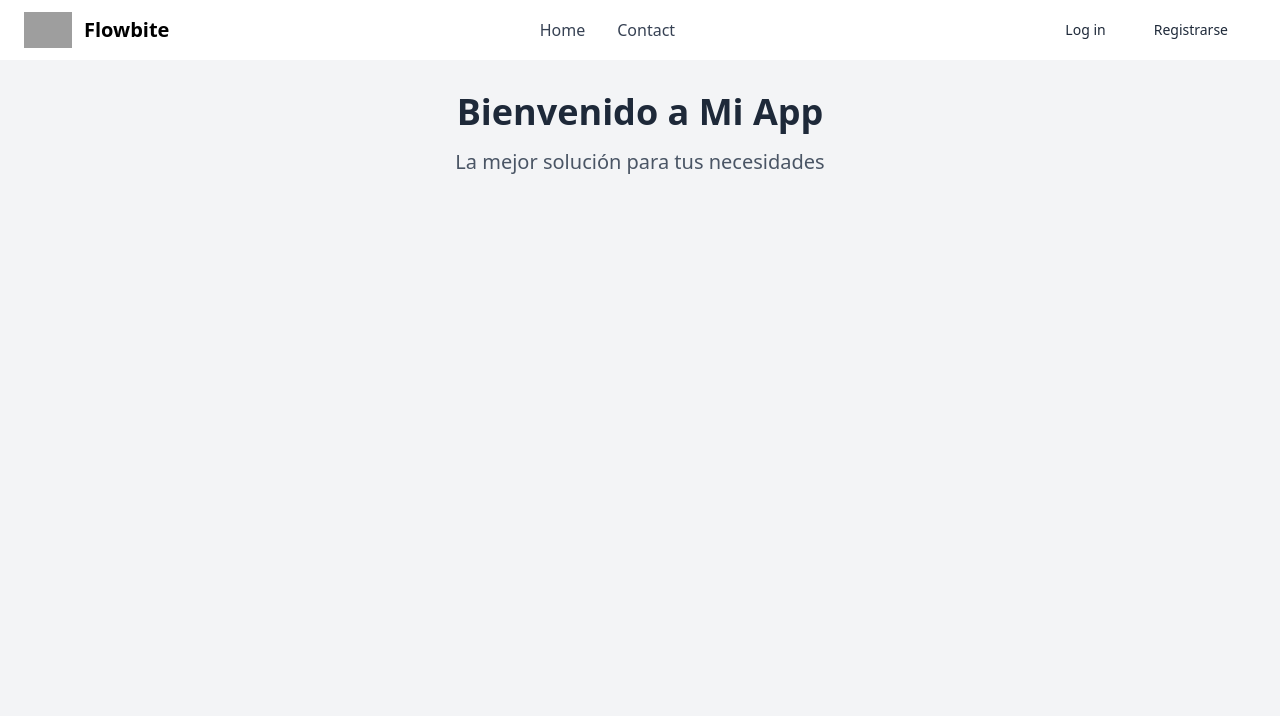
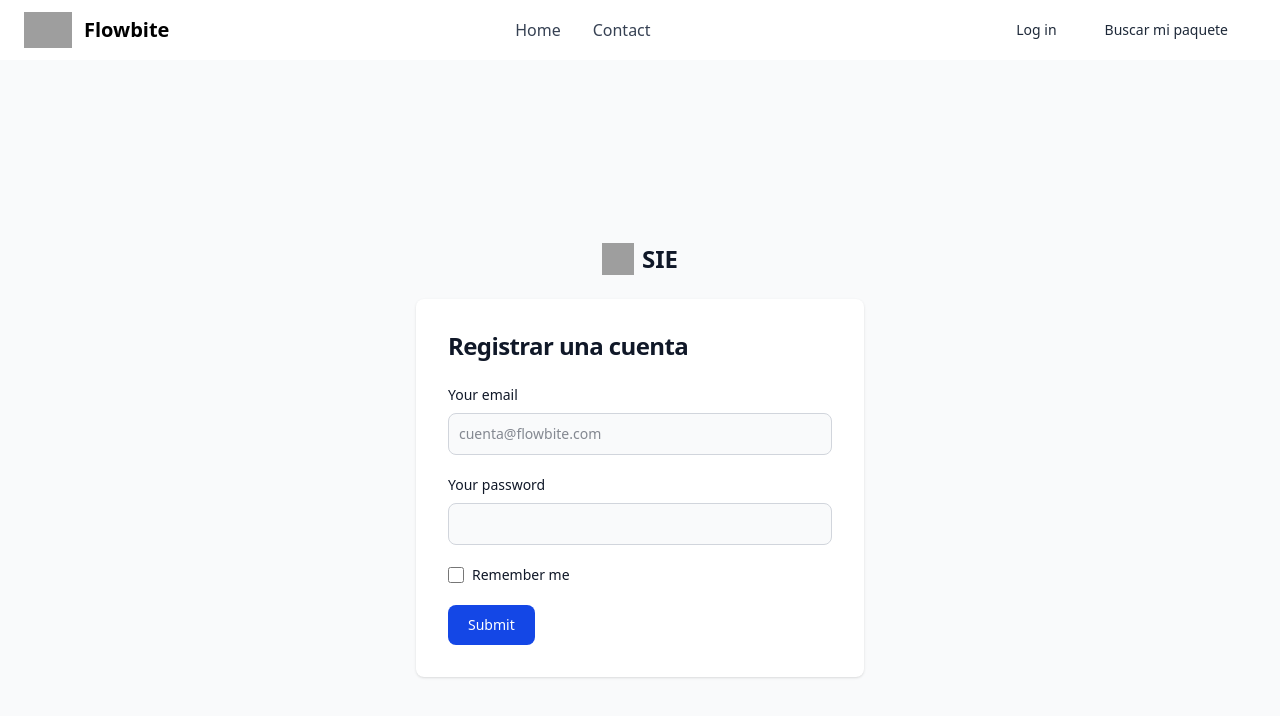
Before and after one commit to Pinto324/sie-ayd-frontend, an Angular app: page /register in a window 1280 px wide. Before the commit this address led to /. Shown: the top 716 px of the page. Built offline with nearby package versions, Linux system fonts and the light colour scheme; grey boxes are pictures that could not be loaded.

Commit message:
Feat: input structure
-se creo el componente input.
-Se cambiaron los inputs de login
-se cambió el register por rastreo de paquetes en la navbar

```diff
--- a/src/app/app.routes.ts
+++ b/src/app/app.routes.ts
@@ -1,7 +1,7 @@
 import { Routes } from '@angular/router';
 import { Inicio } from './views/inicio/inicio';
 import { Login } from './components/features/auth/login/login'; // Asegúrate de importar tu componente de login
-
+import { Register } from './components/features/auth/register/register';
 export const routes: Routes = [
   // Ruta para la página de inicio, que muestra el componente InicioComponent
   { path: '', component: Inicio },
@@ -9,6 +9,8 @@ export const routes: Routes = [
   // Ruta para el login, que muestra el componente LoginComponent
   { path: 'login', component: Login },
 
+  { path: 'register', component: Register },
+
   // Opcional: una ruta comodín para cualquier otra URL no reconocida
   { path: '**', redirectTo: '' }
 ];
--- a/src/app/components/features/auth/login/login.html
+++ b/src/app/components/features/auth/login/login.html
@@ -2,21 +2,26 @@
   <div class="flex flex-col items-center justify-center px-6 py-8 mx-auto md:h-screen lg:py-0">
       <a href="#" class="flex items-center mb-6 text-2xl font-semibold text-gray-900 dark:text-white">
           <img class="w-8 h-8 mr-2" src="https://flowbite.s3.amazonaws.com/blocks/marketing-ui/logo.svg" alt="logo">
-          Flowbite
+          SIE
       </a>
       <div class="w-full bg-white rounded-lg shadow dark:border md:mt-0 sm:max-w-md xl:p-0 dark:bg-gray-800 dark:border-gray-700">
-          <div class="p-6 space-y-4 md:space-y-6 sm:p-8">
+          <div class="p-2 space-y-4 md:space-y-6 sm:p-8">
               <h1 class="text-xl font-bold leading-tight tracking-tight text-gray-900 md:text-2xl dark:text-white">
                   Iniciar sesión en tu cuenta
               </h1>
               <form class="space-y-4 md:space-y-6" action="#">
                   <div>
-                      <label for="email" class="block mb-2 text-sm font-medium text-gray-900 dark:text-white">Correo</label>
-                      <input type="email" name="email" id="email" class="bg-gray-50 border border-gray-300 text-gray-900 rounded-lg focus:ring-primary-600 focus:border-primary-600 block w-full p-2.5 dark:bg-gray-700 dark:border-gray-600 dark:placeholder-gray-400 dark:text-white dark:focus:ring-blue-500 dark:focus:border-blue-500" placeholder="name@company.com" required="">
+                   <app-input label="Correo electrónico" type="email" [control]="emailControl"
+                        placeholder="tu@email.com"
+                        [error]="getEmailError()">
+                    </app-input>
                   </div>
                   <div>
-                      <label for="password" class="block mb-2 text-sm font-medium text-gray-900 dark:text-white">Constraseña</label>
-                      <input type="password" name="password" id="password" placeholder="••••••••" class="bg-gray-50 border border-gray-300 text-gray-900 rounded-lg focus:ring-primary-600 focus:border-primary-600 block w-full p-2.5 dark:bg-gray-700 dark:border-gray-600 dark:placeholder-gray-400 dark:text-white dark:focus:ring-blue-500 dark:focus:border-blue-500" required="">
+                    <app-input label="Contraseña" type="password" [control]="passwordControl"
+                        placeholder="••••••"
+                        [required]="true"
+                        [error]="getPasswordError()">
+                    </app-input>
                   </div>
                   <div class="flex items-center justify-between">
                       <a href="#" class="text-sm font-medium text-primary-600 hover:underline dark:text-white">Olvidaste tu contraseña?</a>
@@ -30,7 +35,7 @@
                     </app-button>
                     </div>
                   <p class="text-sm font-light text-gray-500 dark:text-gray-400">
-                      Don’t have an account yet? <a href="#" class="font-medium text-primary-600 hover:underline dark:text-primary-500">Sign up</a>
+                      No tienes cuenta aún? <a href="/register" class="font-medium text-primary-600 hover:underline dark:text-primary-500">Registrarse</a>
                   </p>
               </form>
           </div>
--- a/src/app/components/features/auth/login/login.ts
+++ b/src/app/components/features/auth/login/login.ts
@@ -1,20 +1,20 @@
 import { Component, Output, EventEmitter } from '@angular/core';
-import { FormBuilder, FormGroup, Validators } from '@angular/forms';
+import { FormBuilder, FormGroup, Validators, FormControl, ReactiveFormsModule } from '@angular/forms';
 import { CommonModule } from '@angular/common';
-import { ReactiveFormsModule } from '@angular/forms';
 import { ButtonComponent } from '../../../shared/button/button';
+import { InputComponent } from '../../../shared/input/input';
 @Component({
   selector: 'app-login',
   standalone: true,
-  imports: [CommonModule, ButtonComponent, ReactiveFormsModule],
+  imports: [CommonModule, ButtonComponent, InputComponent, ReactiveFormsModule],
   templateUrl: './login.html',
   styleUrl: './login.css'
 })
 export class Login {
- loginForm: FormGroup;
+  loginForm: FormGroup;
   isLoading = false;
 
-  @Output() loginSubmit = new EventEmitter<{email: string, password: string}>();
+  @Output() loginSubmit = new EventEmitter<{ email: string, password: string }>();
 
   constructor(private fb: FormBuilder) {
     this.loginForm = this.fb.group({
@@ -34,4 +34,35 @@ export class Login {
       }, 1000);
     }
   }
+
+  getEmailError(): string {
+    const emailControl = this.loginForm.get('email');
+    if (emailControl?.errors?.['required'] && emailControl.touched) {
+      return 'El email es requerido';
+    }
+    if (emailControl?.errors?.['email'] && emailControl.touched) {
+      return 'Formato de email inválido';
+    }
+    return '';
+  }
+
+  getPasswordError(): string {
+    const passwordControl = this.loginForm.get('password');
+    if (passwordControl?.errors?.['required'] && passwordControl.touched) {
+      return 'La contraseña es requerida';
+    }
+    if (passwordControl?.errors?.['minlength'] && passwordControl.touched) {
+      return 'Mínimo 6 caracteres';
+    }
+    return '';
+  }
+
+  get emailControl(): FormControl {
+    return this.loginForm.get('email') as FormControl;
+  }
+
+  get passwordControl(): FormControl {
+    return this.loginForm.get('password') as FormControl;
+  }
+
 }
--- a/src/app/components/features/auth/register/register.html
+++ b/src/app/components/features/auth/register/register.html
@@ -1 +1,42 @@
-<p>register works!</p>
+<section class="bg-gray-50 dark:bg-gray-900">
+    <div class="flex flex-col items-center justify-center px-6 py-8 mx-auto md:h-screen lg:py-0">
+            <a href="#" class="flex items-center mb-6 text-2xl font-semibold text-gray-900 dark:text-white">
+                <img class="w-8 h-8 mr-2" src="https://flowbite.s3.amazonaws.com/blocks/marketing-ui/logo.svg" alt="logo">
+                SIE
+            </a>
+
+                <div
+                    class="w-full bg-white rounded-lg shadow dark:border md:mt-0 sm:max-w-md xl:p-0 dark:bg-gray-800 dark:border-gray-700">
+                    <div class="p-6 space-y-4 md:space-y-6 sm:p-8">
+                        <h1 class="text-xl font-bold leading-tight tracking-tight text-gray-900 md:text-2xl dark:text-white">
+                            Registrar una cuenta
+                        </h1>
+
+                        <form class="max-w-sm mx-auto">
+                            <div class="mb-5">
+                                <label for="email" class="block mb-2 text-sm font-medium text-gray-900 dark:text-white">Your email</label>
+                                <input type="email" id="email"
+                                    class="bg-gray-50 border border-gray-300 text-gray-900 text-sm rounded-lg focus:ring-blue-500 focus:border-blue-500 block w-full p-2.5 dark:bg-gray-700 dark:border-gray-600 dark:placeholder-gray-400 dark:text-white dark:focus:ring-blue-500 dark:focus:border-blue-500"
+                                    placeholder="cuenta@flowbite.com" required />
+                            </div>
+                            <div class="mb-5">
+                                <label for="password" class="block mb-2 text-sm font-medium text-gray-900 dark:text-white">Your password</label>
+                                <input type="password" id="password"
+                                    class="bg-gray-50 border border-gray-300 text-gray-900 text-sm rounded-lg focus:ring-blue-500 focus:border-blue-500 block w-full p-2.5 dark:bg-gray-700 dark:border-gray-600 dark:placeholder-gray-400 dark:text-white dark:focus:ring-blue-500 dark:focus:border-blue-500"
+                                    required />
+                            </div>
+                            <div class="flex items-start mb-5">
+                                <div class="flex items-center h-5">
+                                    <input id="remember" type="checkbox" value=""
+                                        class="w-4 h-4 border border-gray-300 rounded-sm bg-gray-50 focus:ring-3 focus:ring-blue-300 dark:bg-gray-700 dark:border-gray-600 dark:focus:ring-blue-600 dark:ring-offset-gray-800 dark:focus:ring-offset-gray-800"
+                                        required />
+                                </div>
+                                <label for="remember" class="ms-2 text-sm font-medium text-gray-900 dark:text-gray-300">Remember me</label>
+                            </div>
+                            <button type="submit"
+                                class="text-white bg-blue-700 hover:bg-blue-800 focus:ring-4 focus:outline-none focus:ring-blue-300 font-medium rounded-lg text-sm w-full sm:w-auto px-5 py-2.5 text-center dark:bg-blue-600 dark:hover:bg-blue-700 dark:focus:ring-blue-800">Submit</button>
+                        </form>
+                    </div>
+                </div>
+        </div>
+</section>
--- /dev/null
+++ b/src/app/components/shared/input/input.css
@@ -0,0 +1,4 @@
+:host {
+    display: block;
+    width: 100%;
+}
--- /dev/null
+++ b/src/app/components/shared/input/input.html
@@ -0,0 +1,26 @@
+<div class="w-full">
+    <!-- Label -->
+    @if (label && showLabel) {
+    <label class="block mb-2 text-sm font-medium text-gray-900 dark:text-white">
+        {{ label }}
+        @if (required) {
+        <span class="text-red-500">*</span>
+        }
+    </label>
+    }
+
+    <!-- Input Container -->
+    <div class="relative">
+        <!-- Input Field -->
+        <input [type]="type" [placeholder]="placeholder" [disabled]="disabled" [class]="getInputClasses()"
+            [formControl]="control"
+        (focus)="onFocus()"
+        (blur)="onBlur()"
+        />
+    </div>
+
+    <!-- Error Message -->
+    @if (error) {
+    <p class="mt-1 text-sm text-red-600">{{ error }}</p>
+    }
+</div>
--- /dev/null
+++ b/src/app/components/shared/input/input.ts
@@ -0,0 +1,82 @@
+import { Component, Input, Output, EventEmitter, forwardRef } from '@angular/core';
+import { CommonModule } from '@angular/common';
+import { ReactiveFormsModule, NG_VALUE_ACCESSOR, ControlValueAccessor, FormControl } from '@angular/forms';
+
+@Component({
+  selector: 'app-input',
+  standalone: true,
+  imports: [CommonModule, ReactiveFormsModule],
+  templateUrl: './input.html',
+  styleUrl: './input.css',
+  providers: [
+    {
+      provide: NG_VALUE_ACCESSOR,
+      useExisting: forwardRef(() => InputComponent),
+      multi: true
+    }
+  ]
+})
+export class InputComponent implements ControlValueAccessor {
+  @Input() label: string = '';
+  @Input() type: 'text' | 'email' | 'password' | 'number' | 'tel' = 'text';
+  @Input() placeholder: string = '';
+  @Input() required: boolean = false;
+  @Input() disabled: boolean = false;
+  @Input() error: string = '';
+  @Input() showLabel: boolean = true;
+  @Input() control: FormControl = new FormControl();
+  @Input() icon: string = ''; // Para iconos (opcional)
+
+  value: string = '';
+  isFocused: boolean = false;
+
+  // ControlValueAccessor methods
+  onChange: any = () => { };
+  onTouched: any = () => { };
+
+  writeValue(value: any): void {
+    this.value = value;
+  }
+
+  registerOnChange(fn: any): void {
+    this.onChange = fn;
+  }
+
+  registerOnTouched(fn: any): void {
+    this.onTouched = fn;
+  }
+
+  setDisabledState?(isDisabled: boolean): void {
+    this.disabled = isDisabled;
+  }
+
+  onInputChange(value: string): void {
+    this.value = value;
+    this.onChange(value);
+    this.onTouched();
+  }
+
+  onFocus(): void {
+    this.isFocused = true;
+  }
+
+  onBlur(): void {
+    this.isFocused = false;
+    this.onTouched();
+  }
+  getInputClasses(): string {
+    const baseClasses = "bg-gray-50 border border-gray-300 text-gray-900 rounded-lg focus:ring-primary-600 focus:border-primary-600 block w-full p-2.5 dark:bg-gray-700 dark:border-gray-600 dark:placeholder-gray-400 dark:text-white dark:focus:ring-blue-500 dark:focus:border-blue-500";
+
+    const stateClasses = this.disabled
+      ? 'bg-gray-100 text-gray-400 cursor-not-allowed'
+      : 'bg-white';
+
+    const borderClasses = this.error
+      ? 'ring-red-500 focus:ring-red-500'
+      : 'ring-gray-300 focus:ring-blue-600';
+
+    const iconPadding = this.icon ? 'pl-10' : 'px-3';
+
+    return [baseClasses, stateClasses, borderClasses, iconPadding].join(' ');
+  }
+}
--- a/src/app/components/shared/navbar/navbar.html
+++ b/src/app/components/shared/navbar/navbar.html
@@ -8,7 +8,8 @@
             <div class="flex items-center lg:order-2">
                 @if (!isLoggedIn) {
                 <a [routerLink]="['/login']" class="text-gray-800 dark:text-white hover:bg-gray-50 focus:ring-4 focus:ring-gray-300 font-medium rounded-lg text-sm px-4 lg:px-5 py-2 lg:py-2.5 mr-2 dark:hover:bg-gray-700 focus:outline-none dark:focus:ring-gray-800">Log in</a>
-                <a href="#" class="text-gray-800 dark:text-white hover:bg-gray-50 focus:ring-4 focus:ring-gray-300 font-medium rounded-lg text-sm px-4 lg:px-5 py-2 lg:py-2.5 mr-2 dark:hover:bg-gray-700 focus:outline-none dark:focus:ring-gray-800">Registrarse</a>
+                <a [routerLink]="['/register']"
+                    class="text-gray-800 dark:text-white hover:bg-gray-50 focus:ring-4 focus:ring-gray-300 font-medium rounded-lg text-sm px-4 lg:px-5 py-2 lg:py-2.5 mr-2 dark:hover:bg-gray-700 focus:outline-none dark:focus:ring-gray-800">Buscar mi paquete</a>
                 <button data-collapse-toggle="mobile-menu-2" type="button" class="inline-flex items-center p-2 ml-1 text-sm text-gray-500 rounded-lg lg:hidden hover:bg-gray-100 focus:outline-none focus:ring-2 focus:ring-gray-200 dark:text-gray-400 dark:hover:bg-gray-700 dark:focus:ring-gray-600" aria-controls="mobile-menu-2" aria-expanded="false">
                     <span class="sr-only">Open main menu</span>
                     <svg class="w-6 h-6" fill="currentColor" viewBox="0 0 20 20" xmlns="http://www.w3.org/2000/svg"><path fill-rule="evenodd" d="M3 5a1 1 0 011-1h12a1 1 0 110 2H4a1 1 0 01-1-1zM3 10a1 1 0 011-1h12a1 1 0 110 2H4a1 1 0 01-1-1zM3 15a1 1 0 011-1h12a1 1 0 110 2H4a1 1 0 01-1-1z" clip-rule="evenodd"></path></svg>
@@ -30,6 +31,7 @@
                         <li>
                             <a href="#" class="block py-2 pr-4 pl-3 text-gray-700 border-b border-gray-100 hover:bg-gray-50 lg:hover:bg-transparent lg:border-0 lg:hover:text-primary-700 lg:p-0 dark:text-gray-400 lg:dark:hover:text-white dark:hover:bg-gray-700 dark:hover:text-white lg:dark:hover:bg-transparent dark:border-gray-700">Dashboard</a>
                         </li>
+
                         <li>
                             <a href="#" class="block py-2 pr-4 pl-3 text-gray-700 border-b border-gray-100 hover:bg-gray-50 lg:hover:bg-transparent lg:border-0 lg:hover:text-primary-700 lg:p-0 dark:text-gray-400 lg:dark:hover:text-white dark:hover:bg-gray-700 dark:hover:text-white lg:dark:hover:bg-transparent dark:border-gray-700">Company</a>
                         </li>
```
Also changed, not shown: 2 other files (tests, documents, lock files or other folders). Lines whose indentation alone changed are shown as unchanged.
